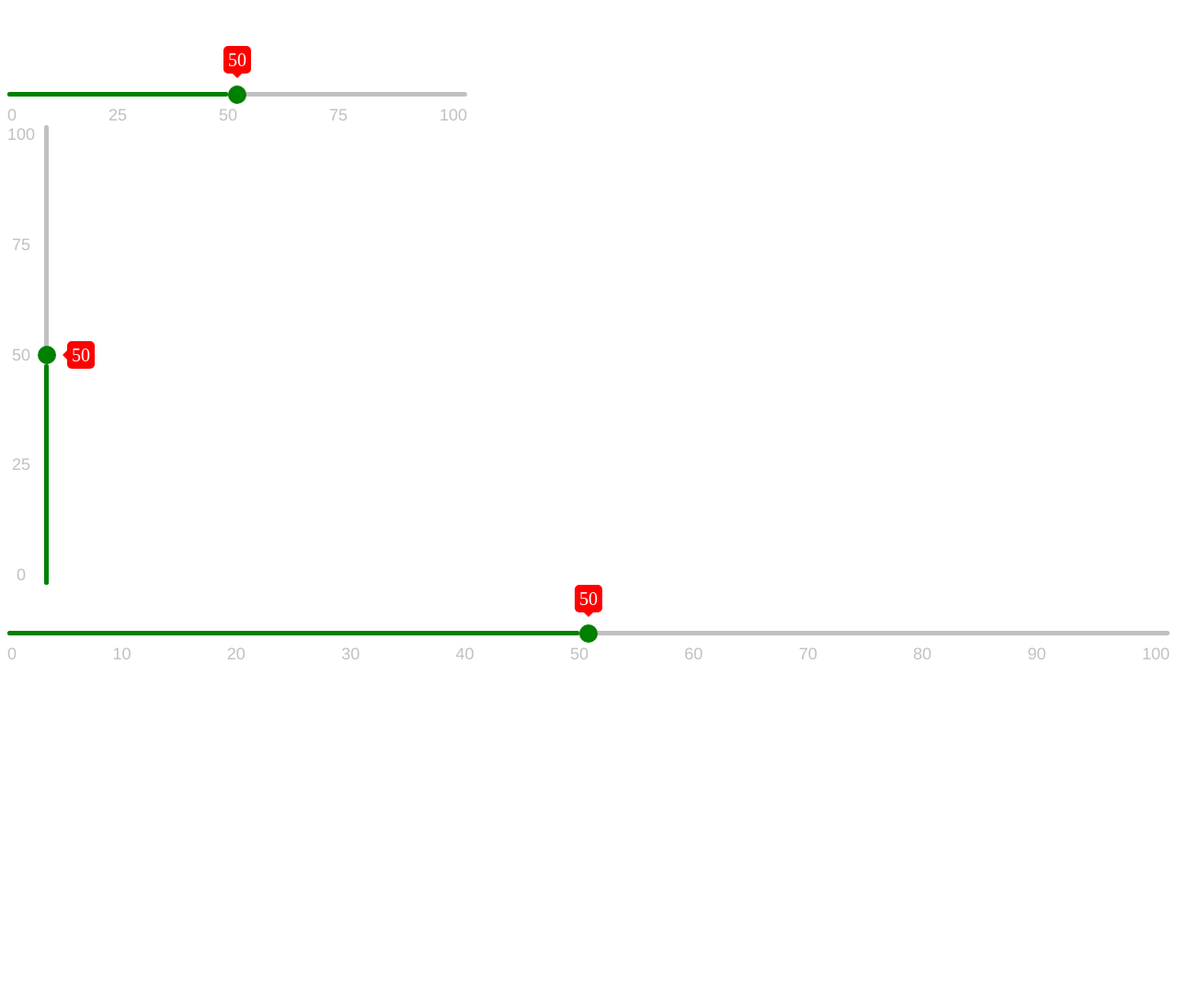
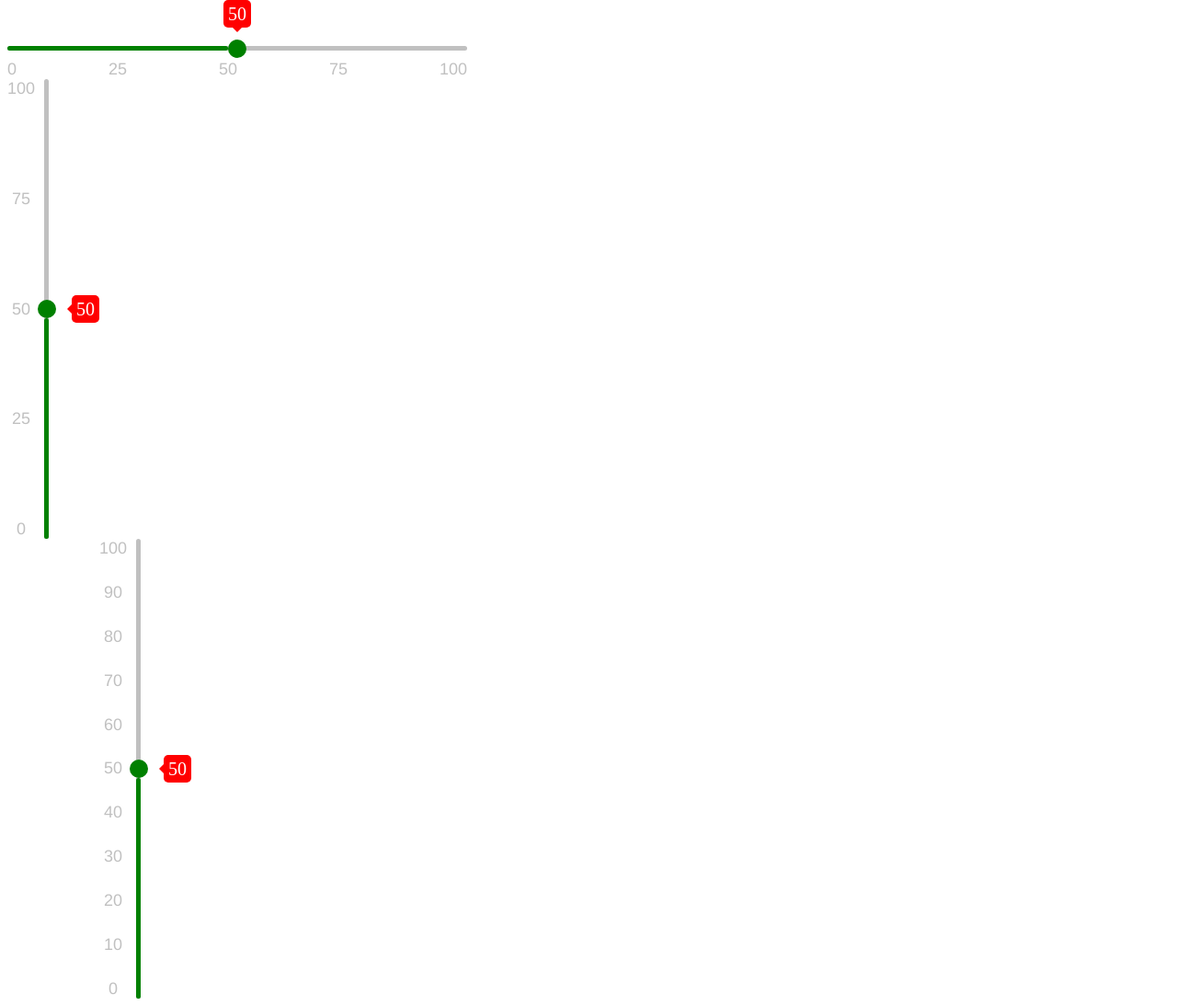
Before and after one commit to DaRkLoL1/slider, a website built with webpack: page src/index.pug in a window 1280 px wide. Shown: the whole page at 92% size. Before the commit the page ends 800 px from the top, so only its background shows below. Built offline with nearby package versions, Linux system fonts and the light colour scheme.

Commit message:
добавил горизонтальный вид

```diff
--- a/src/index.scss
+++ b/src/index.scss
@@ -11,6 +11,7 @@
 .slider {
   display: flex;
   flex-direction: column;
+  position: relative;
   width: 100%;
 
   &_vertical {
@@ -21,11 +22,12 @@
 
 
   &__tooltip {
-    position: relative;
+    position: absolute;
+    top: -50px;
+    left: 235px;
     width: 30px;
     height: 30px;
     margin-bottom: 20px;
-    margin-left: 235px;
     background-color: red;
     border-radius: 5px;
     line-height: 30px;
@@ -45,9 +47,12 @@
     }
 
     &_vertical {
+      top : auto;
+      bottom: 235px;
+      left: 50px;
       margin-left: 20px;
-      margin-top: auto;
-      margin-bottom: 235px;
+      margin-bottom: 0;
+
 
       &::before {
         border-bottom: 5px solid transparent;
@@ -133,3 +138,8 @@
     }
   }
 }
+
+.rooot {
+  margin-left: 100px;
+  height: 500px;
+}
--- a/src/index.ts
+++ b/src/index.ts
@@ -1,4 +1,5 @@
 import './index.scss';
+import { deflateRaw } from 'zlib';
 
 interface SubjectView {
   addObserverView(o : ObserverView) : void;
@@ -124,42 +125,77 @@ export class View implements ObserverView, SubjectView {
   private symbol : string | undefined;
   private tooltip : ViewTooltip | undefined;
   private scale : ViewScale | undefined;
+  private position : string | undefined;
 
   constructor(item : JQuery<HTMLElement>) {
     this.item = item;
   }
 
-  createSlider(obj : {min : number, max : number, step : number, value : number, tooltip: boolean, interval : boolean}) {
+  createSlider(obj : {min : number, max : number, step : number, value : number, tooltip: boolean, interval : boolean, position : string}) {
 
+    this.position = obj.position;
 
+    let width : number | undefined;
+
+    if(this.position === 'vertical') {
+      $(this.item).html('<div class="slider slider_vertical"><div class="slider__field slider__field_vertical"></div></div>');
+      width  = $(this.item).height();
+    } else {
       $(this.item).html('<div class="slider"><div class="slider__field"></div></div>');
-      let width : number | undefined = $(this.item).width();
+      width  = $(this.item).width();
+    }
 
     if(typeof width === 'number') {
       this.interval = width / (obj.max - obj.min) * obj.step;
 
+      if(this.position === 'vertical') {
+        $(this.item).find('.slider__field_vertical').html('<div class="slider__line slider__line_vertical"></div><div class="slider__thumb slider__thumb_vertical"></div>');
+        this.thumb = new ViewThumb(this.item.find('.slider__thumb_vertical'), this.item.find('.slider__line_vertical') )
+      } else {
         $(this.item).find('.slider__field').html('<div class="slider__line"></div><div class="slider__thumb"></div>');
         this.thumb = new ViewThumb(this.item.find('.slider__thumb'), this.item.find('.slider__line') )
+      }
+
       this.thumb.installValue( width / (obj.max - obj.min) * (obj.value - obj.min), this.interval );
       this.thumb.addObserverView(this);
 
       if(obj.tooltip) {
+        if(this.position === 'vertical') {
+          $(this.item).find('.slider_vertical').prepend($('<div class="slider__tooltip slider__tooltip_vertical"></div>'));
+          this.tooltip = new ViewTooltip(this.item.find('.slider__tooltip_vertical'));
+        } else {
           $(this.item).find('.slider').prepend($('<div class="slider__tooltip"></div>'));
           this.tooltip = new ViewTooltip(this.item.find('.slider__tooltip'));
+        }
+
         this.tooltip.setTooltip( width / (obj.max - obj.min) * (obj.value - obj.min), obj.value )
       }
 
       if(obj.interval) {
+        if(this.position === 'vertical') {
+          $(this.item).find('.slider_vertical').append($('<div class="slider__numbers slider__numbers_vertical"></div>'));
+          this.scale = new ViewScale(this.item.find('.slider__numbers_vertical'));
+        } else {
           $(this.item).find('.slider').append($('<div class="slider__numbers"></div>'));
           this.scale = new ViewScale(this.item.find('.slider__numbers'));
+        }
         this.scale.setNumbers({min: obj.min, max: obj.max, step: obj.step});
         this.scale.addObserverView(this);
+
       }
     }
   }
 
   update(obj : {min : number, max: number, value: number, step : number}) {
-    let width : number | undefined = $(this.item).width();
+    let width : number | undefined;
+
+    if(this.position === 'vertical') {
+      width = $(this.item).height();
+    } else {
+      width = $(this.item).width();
+    }
+
+
 
     if(typeof width === 'number' && typeof this.thumb === 'object' && typeof this.interval === 'number') {
       this.interval = width / (obj.max - obj.min) * obj.step;
@@ -198,11 +234,26 @@ export class ViewThumb implements SubjectView {
   installValue(value: number, interval : number) {
     this.interval = interval;
 
-      let width : number | undefined  = $(this.thumb).width();
+    let width : number | undefined;
+
+    if(this.thumb.hasClass('slider__thumb_vertical')) {
+      width  = $(this.thumb).height();
+
+    } else {
+      width  = $(this.thumb).width();
+    }
+
     if(typeof width === 'number') {
       let left : string = value - width / 2 + 'px';
+
+      if(this.thumb.hasClass('slider__thumb_vertical')) {
+        this.thumb.css('bottom', left);
+        this.line.css('height', left);
+      } else {
         this.thumb.css('left', left);
         this.line.css('width', left);
+      }
+
       let that : ViewThumb = this;
 
       $(this.thumb).on('dragstart', function () {
@@ -214,17 +265,39 @@ export class ViewThumb implements SubjectView {
 
         let onMouseMove = function (event : MouseEvent) {
 
-            let x : number =  event.clientX;
+          let x : number;
+          if(that.thumb.hasClass('slider__thumb_vertical')) {
+            x =  event.clientY;
+          } else {
+            x =  event.clientX;
+          }
+
 
           let thumbLeft : number;
           if(typeof width === 'number' && typeof that.interval === 'number') {
+            if(that.thumb.hasClass('slider__thumb_vertical')) {
+              thumbLeft = target.getBoundingClientRect().top + width / 2
+            } else {
               thumbLeft = target.getBoundingClientRect().left + width / 2
+            }
+
             if( x >= (thumbLeft + that.interval / 2 ) ) {
+
+              if(that.thumb.hasClass('slider__thumb_vertical')) {
+                that.symbol = '-';
+              } else {
                 that.symbol = '+';
+              }
+
               that.changed()
+
             }
             if(x <= (thumbLeft - that.interval / 2 )) {
+              if(that.thumb.hasClass('slider__thumb_vertical')) {
+                that.symbol = '+';
+              } else {
                 that.symbol = '-';
+              }
               that.changed()
             }
           }
@@ -245,11 +318,24 @@ export class ViewThumb implements SubjectView {
   update(value : number, interval : number) {
     this.interval = interval;
 
-    let width : number | undefined  = $(this.thumb).width();
+    let width : number | undefined;
+
+    if(this.thumb.hasClass('slider__thumb_vertical')) {
+      width  = $(this.thumb).height();
+    } else {
+      width  = $(this.thumb).width();
+    }
+
     if(typeof width === 'number') {
       let left : string = value - width / 2 + 'px';
+
+      if(this.thumb.hasClass('slider__thumb_vertical')) {
+         this.thumb.css('bottom', left);
+        this.line.css('height', left);
+      } else {
         this.thumb.css('left', left);
         this.line.css('width', left);
+      }
     }
   }
 
@@ -272,11 +358,24 @@ class ViewTooltip {
   constructor(private tooltip : JQuery<HTMLElement>) {};
 
   setTooltip(position : number, value : number) {
-    let width : number | undefined = this.tooltip.width();
+    let width : number | undefined;
+
+    if(this.tooltip.hasClass('slider__tooltip_vertical')) {
+      width = this.tooltip.height();
+    } else {
+      width = this.tooltip.width();
+    }
 
     if(typeof width === 'number') {
-      let left = position - width / 2 + 'px';
-      this.tooltip.css('margin-left', left);
+      let left : string = position  - width / 2 + 'px';
+
+      if(this.tooltip.hasClass('slider__tooltip_vertical')) {
+        this.tooltip.css('bottom', left);
+      } else {
+
+        this.tooltip.css('left', left);
+      }
+
     }
 
     this.tooltip.text(value);
@@ -303,6 +402,7 @@ class ViewScale implements SubjectView {
 
       that.num = target.text();
       that.notifyObserverView();
+      return false;
     });
   }
 
@@ -332,7 +432,7 @@ class Prezenter implements ObserverView, ObserverModel {
     this.model.addObserverModel(this);
   }
 
-  init(obj :{min : number, max: number, step : number, value : number, tooltip: boolean, interval : boolean}) {
+  init(obj :{min : number, max: number, step : number, value : number, tooltip: boolean, interval : boolean, position: string}) {
     this.view.createSlider(obj)
   }
 
@@ -376,10 +476,12 @@ class Prezenter implements ObserverView, ObserverModel {
       value: 50,
       tooltip: false,
       interval: false,
+      position: 'horisontal'
     };
 
     def.tooltip = true;
     def.interval = true;
+    def.position = 'vertical';
 
     let model = new MainModel({min: def.min, max: def.max, step: def.step, handle: new ModelHandle(def.value) });
     let view = new View(this);
```
Also changed, not shown: test/index-test.ts (+4 -4 lines). Lines whose indentation alone changed are shown as unchanged.
